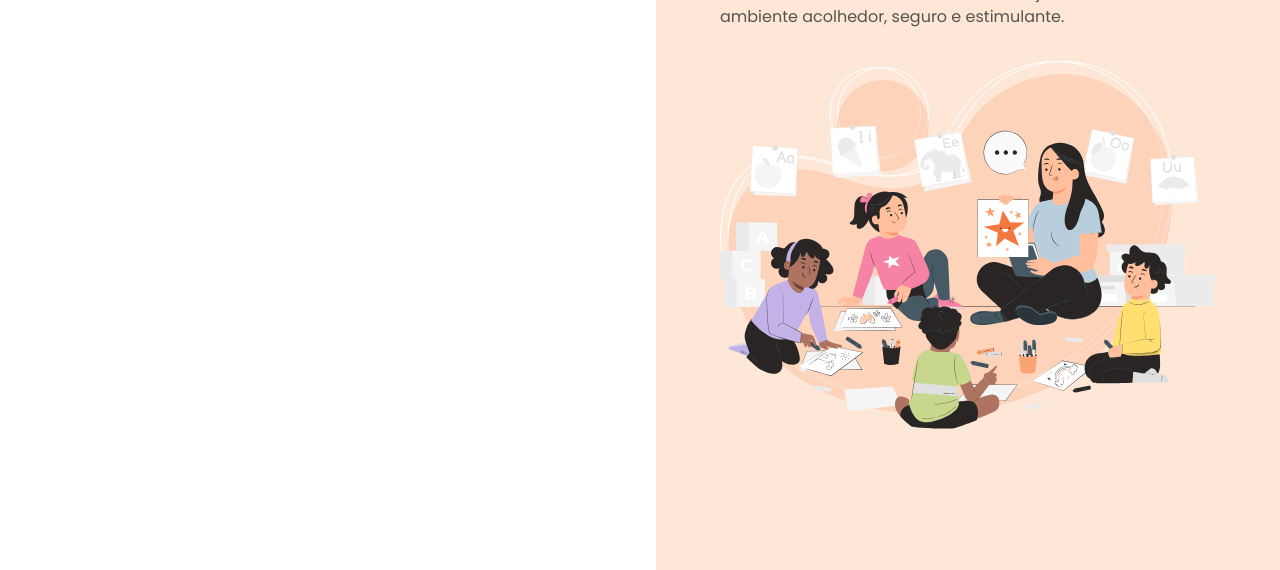
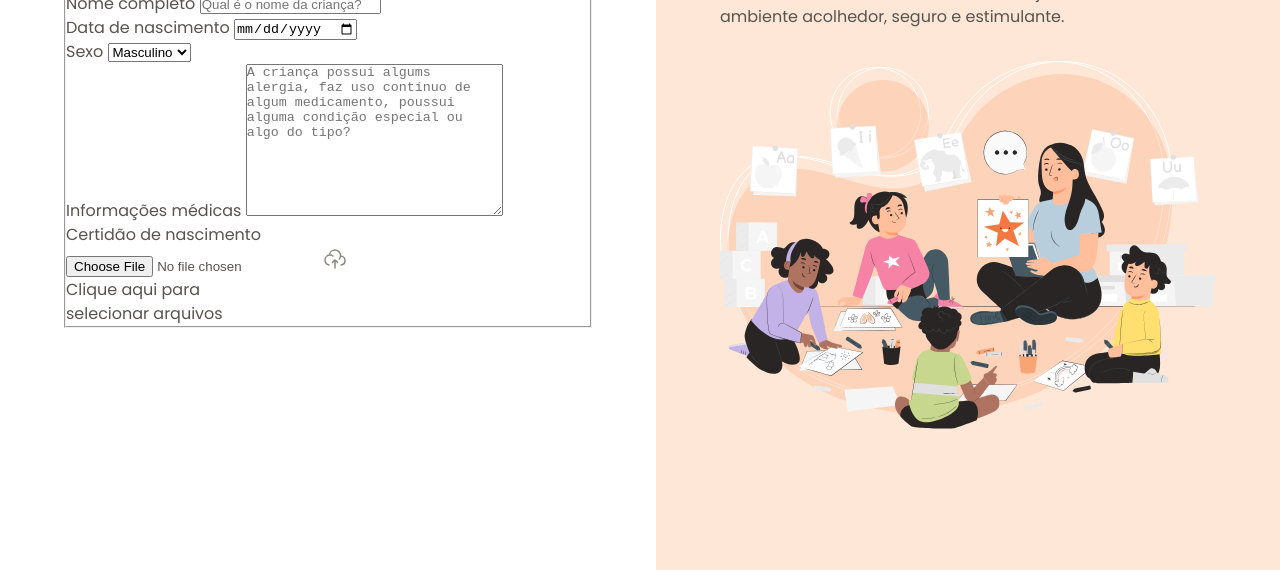
Before and after one commit to nicchonsanchez/frojeto-formulario-de-matricula--rocketseat, a plain HTML site: page index.html in a window 1280 px wide. Shown: the part 230-800 px from the top of the page. Drawn offline with Linux system fonts and the light colour scheme.

Commit message:
Iniciando formulário

```diff
--- a/index.html
+++ b/index.html
@@ -1,5 +1,6 @@
 <!DOCTYPE html>
 <html lang="pt-BR">
+
 <head>
     <link rel="preconnect" href="https://fonts.googleapis.com">
     <link rel="preconnect" href="https://fonts.gstatic.com" crossorigin>
@@ -8,10 +9,13 @@
     <meta name="viewport" content="width=device-width, initial-scale=1.0">
     <title>Estrelas do Amanhã - Formulário de matrícula</title>
 
-    <link href="https://fonts.googleapis.com/css2?family=Poppins:ital,wght@0,100;0,200;0,300;0,400;0,500;0,600;0,700;0,800;0,900;1,100;1,200;1,300;1,400;1,500;1,600;1,700;1,800;1,900&display=swap" rel="stylesheet">
+    <link
+        href="https://fonts.googleapis.com/css2?family=Poppins:ital,wght@0,100;0,200;0,300;0,400;0,500;0,600;0,700;0,800;0,900;1,100;1,200;1,300;1,400;1,500;1,600;1,700;1,800;1,900&display=swap"
+        rel="stylesheet">
     <link rel="stylesheet" href="./css/index.css">
     <link rel="stylesheet" href="./css/layout.css">
 </head>
+
 <body>
     <div id="app">
         <main>
@@ -21,7 +25,45 @@
                     <span>Voltar</span>
                 </div>
                 <h1>Formulário de matrícula</h1>
-                <p>Preencha os dados abaixo para matricular seu filho na escola de educação infantil Estrelas do Amanhã.</p>
+                <p>Preencha os dados abaixo para matricular seu filho na escola de educação infantil Estrelas do Amanhã.
+                </p>
+
+                <form action="#" enctype="multipart/form-data" method="post">
+                    <fieldset>
+                        <legend>Informações da criança</legend>
+                        <div class="input-wrapper">
+                            <label for="fullname">Nome completo</label>
+                            <input type="text" name="fullname" id="fullname" placeholder="Qual é o nome da criança?">
+                        </div>
+                        <div class="input-wrapper">
+                            <label for="birth">Data de nascimento</label>
+                            <input type="date" name="birth" id="birth" lang="pt-BR">
+                        </div>
+                        <div class="input-wrapper">
+                            <label for="gender">Sexo</label>
+                            <select name="gender" id="gender">
+                                <option value="male">Masculino</option>
+                                <option value="female">Feminino</option>
+                            </select>
+                        </div>
+                        <div class="input-wrapper">
+                            <label for="medical-info">Informações médicas</label>
+                            <textarea id="medical-info" cols="30" rows="10"
+                                placeholder="A criança possui algums alergia, faz uso contínuo de algum medicamento, poussui alguma condição especial ou algo do tipo?"></textarea>
+                        </div>
+
+                        <div class="input-wrapper">
+                            <label for="">Certidão de nascimento</label>
+                            <div class="droparea-wrapper">
+                                <input type="file" name="birth-file" id="birth-file">
+                                <img src="./assets/icons/cloud-upload.svg" alt="">
+                                <p>
+                                    Clique aqui para <br> selecionar arquivos
+                                </p>
+                            </div>
+                        </div>
+                    </fieldset>
+                </form>
             </div>
             <!-- /.main-container -->
         </main>
@@ -30,13 +72,16 @@
                 <header>
                     <img src="./assets/logo.svg" alt="Logomarca das Estrlas do Amanhã">
                     <h2>Porque cada momento de <span>aprendizado</span> conta</h2>
-                    <p>Inscreva seu filho em nossa escola e veja-o florescer em um ambiente acolhedor, seguro e estimulante.</p>
+                    <p>Inscreva seu filho em nossa escola e veja-o florescer em um ambiente acolhedor, seguro e
+                        estimulante.</p>
                 </header>
 
-                <img src="./assets/Illustration.svg" alt="Ilustração de uma professora sentada no chão fazendo desenhos com quatro crianças">
+                <img src="./assets/Illustration.svg"
+                    alt="Ilustração de uma professora sentada no chão fazendo desenhos com quatro crianças">
             </div>
             <!-- /.aside-conteiner -->
         </aside>
     </div>
 </body>
+
 </html>
```
